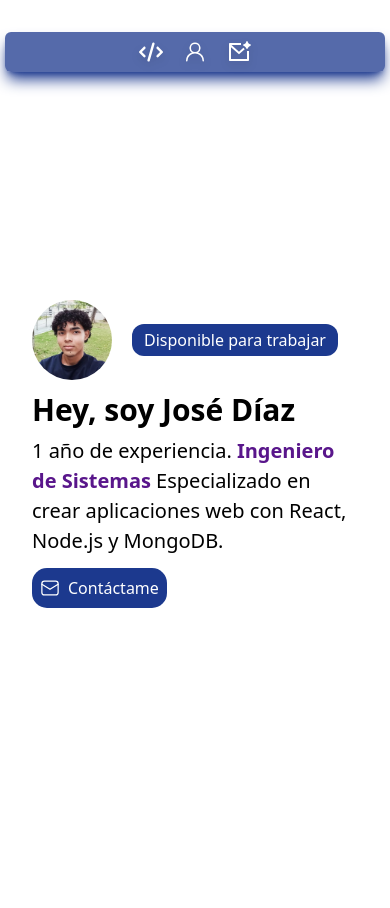
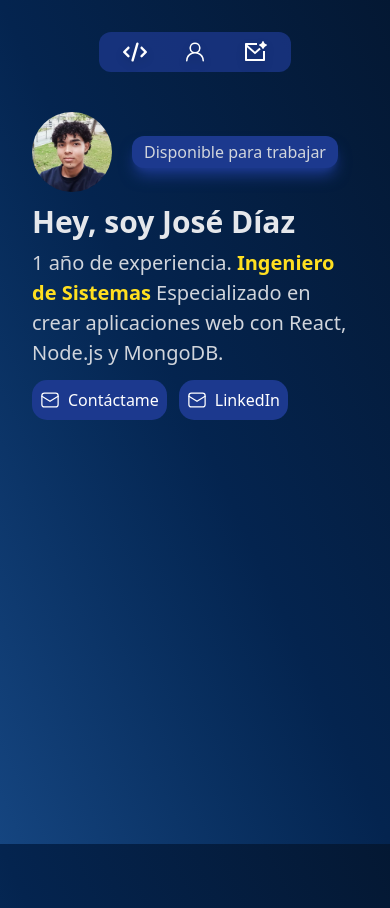
Before and after one commit to jose-advh/mi-portfolio, a React (Vite) app: page / in a window 390 px wide. Built offline with nearby package versions, Linux system fonts and the light colour scheme.

Commit message:
Some changes: background, font color, responsive styling

```diff
--- a/index.html
+++ b/index.html
@@ -4,10 +4,16 @@
     <meta charset="UTF-8" />
     <link rel="icon" type="image/svg+xml" href="/vite.svg" />
     <meta name="viewport" content="width=device-width, initial-scale=1.0" />
+    <meta
+      name="description"
+      content="Soy José Díaz, graduado en ingenieria de sistemas y desarrollador web stack MERN."
+    />
     <title>Soy José</title>
     <link rel="stylesheet" href="./src/index.css" />
   </head>
-  <body className="bg-black w-full">
+  <body
+    class="w-full h-screen bg-gradient-to-bl from-[#041833] via-[#04244F] to-[#154580]"
+  >
     <div id="root"></div>
     <script type="module" src="/src/main.jsx"></script>
   </body>
--- a/src/components/Button/index.jsx
+++ b/src/components/Button/index.jsx
@@ -2,7 +2,6 @@ const Button = (props) => {
   const { text, icon, redirect, radius } = props;
 
   return (
-    <section>
     <a
       className="flex gap-2 bg-blue-900 p-2 text-white"
       style={{ borderRadius: radius }}
@@ -11,7 +10,6 @@ const Button = (props) => {
       <img src="/imgs/icons/email.svg" className="w-[20px]" alt="" />
       {text}
     </a>
-    </section>
   );
 };
 
--- a/src/components/Presentacion/index.jsx
+++ b/src/components/Presentacion/index.jsx
@@ -3,7 +3,7 @@ import Button from "../Button";
 
 const Presentacion = () => {
   return (
-    <article className="flex flex-col items-start justify-center gap-3 h-screen w-full lg:m-auto lg:w-[85%]">
+    <article className="flex flex-col items-start justify-start pt-20 lg:pt-0 lg:justify-center gap-3 h-screen w-full lg:m-auto lg:w-[85%]">
       <section className="flex items-center gap-5">
         <img
           className="rounded-full w-20 lg:w-25"
@@ -11,7 +11,7 @@ const Presentacion = () => {
           alt="Fotografia de José Díaz"
         />
         <a
-          className="text-white bg-blue-900 py-1 px-3 rounded-xl"
+          className="text-gray-300 bg-blue-900 py-1 px-3 rounded-xl shadow-lg shadow-blue-900"
           href="https://www.linkedin.com/in/jos%C3%A9-d%C3%ADaz-3074b9316/"
           target="_blank"
           rel="noopener noreferrer"
@@ -21,17 +21,18 @@ const Presentacion = () => {
         </a>
       </section>
       <section className="flex flex-col items-start gap-2">
-        <h2 className="text-3xl text-black font-bold text-start">
+        <h2 className="text-3xl text-gray-200 font-bold text-start">
           Hey, soy José Díaz
         </h2>
-        <p className="text-[20px] max-w-full lg:text-2xl lg:w-[40rem] text-start">
+        <p className="text-[20px] max-w-full lg:text-2xl lg:w-[40rem] text-gray-300 text-start">
           1 año de experiencia.{" "}
-          <span className="font-bold text-purple-900">
+          <span className="font-bold text-yellow-300">
             Ingeniero de Sistemas{" "}
           </span>
           Especializado en crear aplicaciones web con React, Node.js y MongoDB.
         </p>
       </section>
+      <section className="flex gap-3">
         <Button
           text="Contáctame"
           icon="@"
@@ -39,6 +40,14 @@ const Presentacion = () => {
           redirect="https://porfolio.dev/"
           radius="15px"
         />
+        <Button
+          text="LinkedIn"
+          icon="@"
+          alt="manglayang studio"
+          redirect="https://porfolio.dev/"
+          radius="15px"
+        />
+      </section>
     </article>
   );
 };
--- a/src/components/header/index.jsx
+++ b/src/components/header/index.jsx
@@ -25,16 +25,16 @@ const pagesItems = [
 
 const Header = () => {
   return (
-    <header className="w-95 lg:w-fit bg-blue-900/75 m-auto rounded-md shadow-lg shadow-blue-900 fixed left-0 right-0">
+    <header className="w-fit bg-blue-900/75 m-auto rounded-xl fixed left-0 right-0">
       <nav className="flex justify-around py-2 px-6">
-        <ul className="flex gap-5 items-center">
+        <ul className="flex gap-9 items-center">
           {pagesItems.map((link) => (
             <li key={link.arial}>
-              <a href={link.url}>
+              <a href={link.url} className="flex gap-3 items-center">
+                <link.icon className="filter drop-shadow-lg text-[24px] text-white" />
                 <span className="hidden lg:block text-white hover:text-purple-200">
                   {link.title}
                 </span>
-                <link.icon className="lg:hidden filter drop-shadow-lg text-[24px] text-white" />
               </a>
             </li>
           ))}
--- /dev/null
+++ b/tailwind.config.js
@@ -0,0 +1,10 @@
+export const content = ["./src/**/*.{html,js,jsx}", "./index.html"];
+export const theme = {
+  extend: {
+    backgroundImage: {
+      "custom-gradient":
+        "linear-gradient(175deg, #041833 4.16%, #04244F 48%, #154580 96.76%)",
+    },
+  },
+};
+export const plugins = [];
```
Lines whose indentation alone changed are shown as unchanged.
